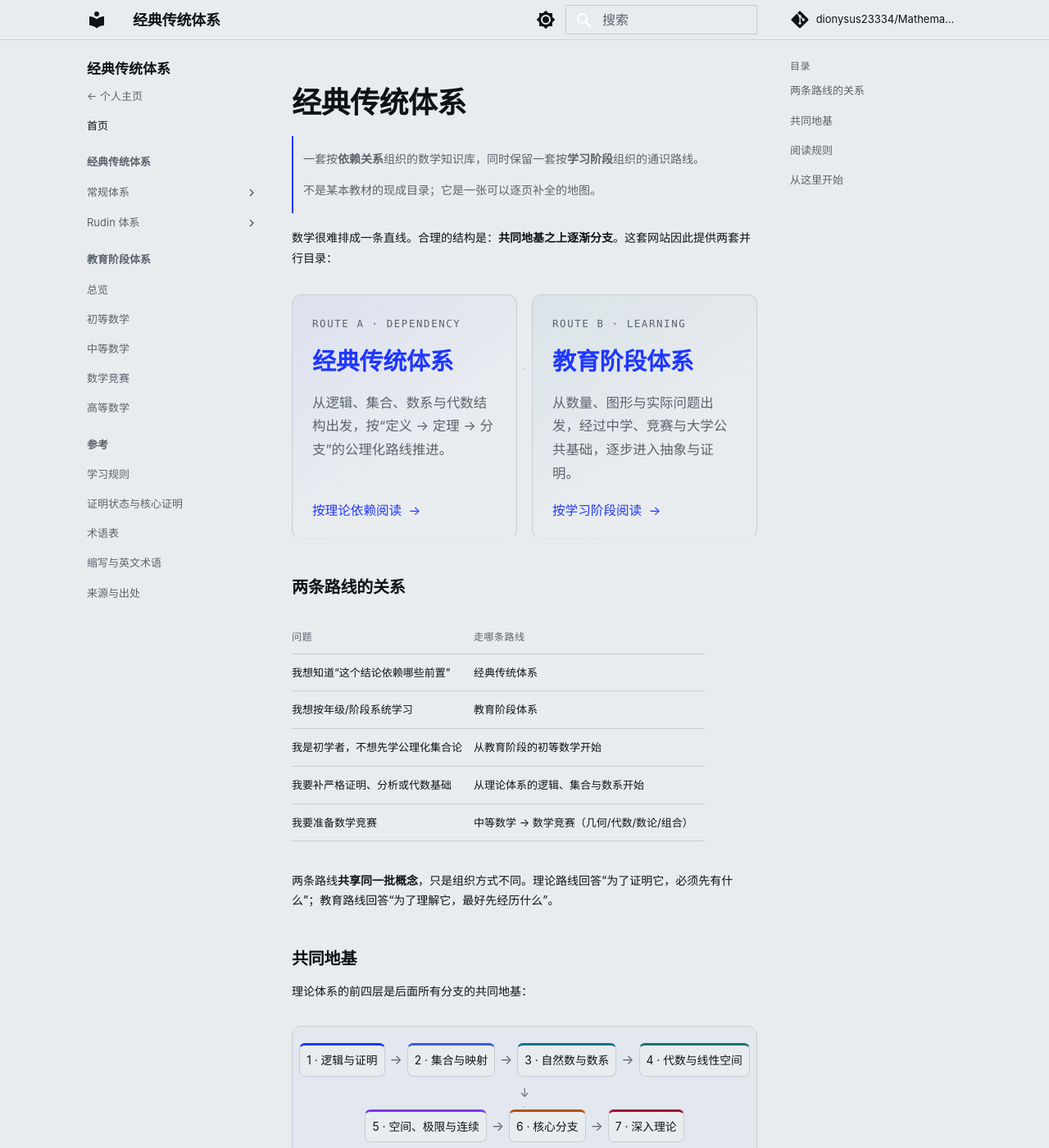
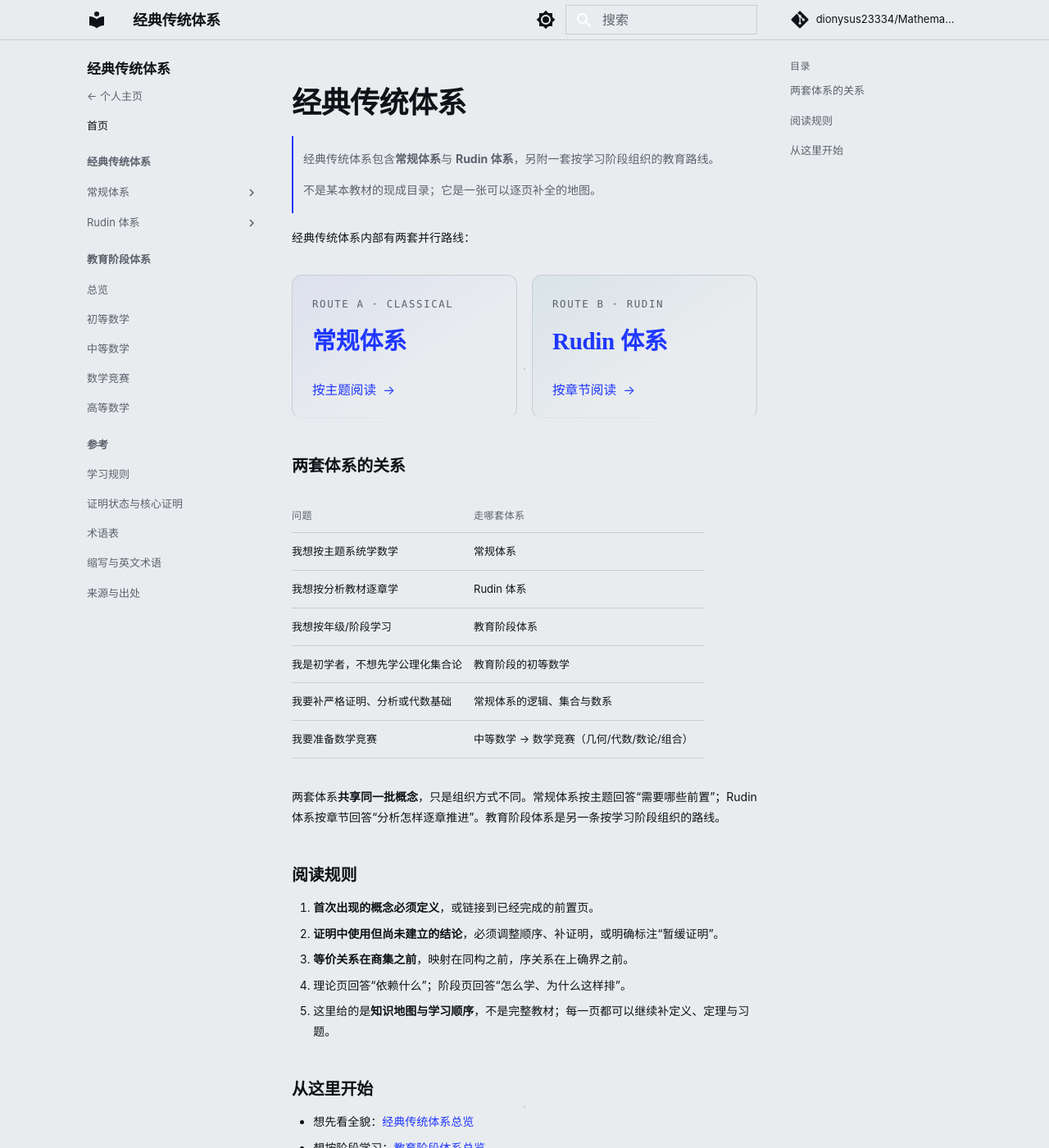
Before and after one commit to dionysus23334/Mathematics, an MkDocs documentation site: the page built from docs/index.md, in a window 1280 px wide and 1400 px high. Shown: the whole window at 82% size. Built offline with MkDocs 1.6.1 and Material for MkDocs 9.7.7, drawn with Linux system fonts in a browser that asks for light colours; comment, search, counter and statistics services are not loaded; some of the changed text lies outside the part shown.

Commit message:
Remove foundation map and clean homepage route cards

```diff
--- a/docs/index.md
+++ b/docs/index.md
@@ -1,63 +1,36 @@
 # 经典传统体系
 
-> 一套按**依赖关系**组织的数学知识库，同时保留一套按**学习阶段**组织的通识路线。
+> 经典传统体系包含**常规体系**与 **Rudin 体系**，另附一套按学习阶段组织的教育路线。
 >
 > 不是某本教材的现成目录；它是一张可以逐页补全的地图。
 
-数学很难排成一条直线。合理的结构是：**共同地基之上逐渐分支**。这套网站因此提供两套并行目录：
+经典传统体系内部有两套并行路线：
 
 <div class="route-grid">
   <a class="route-card route-card--theory" href="theory/">
-    <span class="route-kicker">ROUTE A · DEPENDENCY</span>
-    <span class="route-title">经典传统体系</span>
-    <span class="route-desc">从逻辑、集合、数系与代数结构出发，按“定义 → 定理 → 分支”的公理化路线推进。</span>
-    <span class="route-foot">按理论依赖阅读 <span>→</span></span>
+    <span class="route-kicker">ROUTE A · CLASSICAL</span>
+    <span class="route-title">常规体系</span>
+    <span class="route-foot">按主题阅读 <span>→</span></span>
   </a>
-  <a class="route-card route-card--stage" href="stages/">
-    <span class="route-kicker">ROUTE B · LEARNING</span>
-    <span class="route-title">教育阶段体系</span>
-    <span class="route-desc">从数量、图形与实际问题出发，经过中学、竞赛与大学公共基础，逐步进入抽象与证明。</span>
-    <span class="route-foot">按学习阶段阅读 <span>→</span></span>
+  <a class="route-card route-card--stage" href="theory/rudin/01-real-complex/">
+    <span class="route-kicker">ROUTE B · RUDIN</span>
+    <span class="route-title">Rudin 体系</span>
+    <span class="route-foot">按章节阅读 <span>→</span></span>
   </a>
 </div>
 
-## 两条路线的关系
+## 两套体系的关系
 
-| 问题 | 走哪条路线 |
+| 问题 | 走哪套体系 |
 |---|---|
-| 我想知道“这个结论依赖哪些前置” | 经典传统体系 |
-| 我想按年级/阶段系统学习 | 教育阶段体系 |
-| 我是初学者，不想先学公理化集合论 | 从教育阶段的初等数学开始 |
-| 我要补严格证明、分析或代数基础 | 从理论体系的逻辑、集合与数系开始 |
+| 我想按主题系统学数学 | 常规体系 |
+| 我想按分析教材逐章学 | Rudin 体系 |
+| 我想按年级/阶段学习 | 教育阶段体系 |
+| 我是初学者，不想先学公理化集合论 | 教育阶段的初等数学 |
+| 我要补严格证明、分析或代数基础 | 常规体系的逻辑、集合与数系 |
 | 我要准备数学竞赛 | 中等数学 → 数学竞赛（几何/代数/数论/组合） |
 
-两条路线**共享同一批概念**，只是组织方式不同。理论路线回答“为了证明它，必须先有什么”；教育路线回答“为了理解它，最好先经历什么”。
-
-## 共同地基
-
-理论体系的前四层是后面所有分支的共同地基：
-
-<div class="dep-map">
-  <div class="dep-row">
-    <span class="dep-node dep-node--logic">1 · 逻辑与证明</span>
-    <span class="dep-arrow">→</span>
-    <span class="dep-node dep-node--set">2 · 集合与映射</span>
-    <span class="dep-arrow">→</span>
-    <span class="dep-node dep-node--num">3 · 自然数与数系</span>
-    <span class="dep-arrow">→</span>
-    <span class="dep-node dep-node--alg">4 · 代数与线性空间</span>
-  </div>
-  <div class="dep-down">↓</div>
-  <div class="dep-row">
-    <span class="dep-node dep-node--space">5 · 空间、极限与连续</span>
-    <span class="dep-arrow">→</span>
-    <span class="dep-node dep-node--branch">6 · 核心分支</span>
-    <span class="dep-arrow">→</span>
-    <span class="dep-node dep-node--deep">7 · 深入理论</span>
-  </div>
-</div>
-
-这不是说“必须学完全部代数才能进入分析”。分支开始分支，每条分支只要求自己需要的前置；网站会在每一页顶部列出前置清单。
+两套体系**共享同一批概念**，只是组织方式不同。常规体系按主题回答“需要哪些前置”；Rudin 体系按章节回答“分析怎样逐章推进”。教育阶段体系是另一条按学习阶段组织的路线。
 
 ## 阅读规则
 
--- a/docs/stylesheets/extra.css
+++ b/docs/stylesheets/extra.css
@@ -633,7 +633,7 @@ body {
 .route-card {
   display: flex;
   flex-direction: column;
-  min-height: 220px;
+  min-height: 0;
   padding: 24px 24px 20px;
   border: 1px solid var(--md-default-fg-color--lightest);
   border-radius: 12px;
@@ -670,8 +670,8 @@ body {
   line-height: 1.75;
 }
 .route-foot {
-  margin-top: auto;
-  padding-top: 18px;
+  margin-top: 20px;
+  padding-top: 0;
   color: var(--md-primary-fg-color);
   font-size: .78rem;
 }
@@ -681,60 +681,8 @@ body {
 }
 .route-card:hover .route-foot span { transform: translateX(4px); }
 
-.dep-map {
-  margin: 1.5rem 0 1.8rem;
-  padding: 20px 16px;
-  border: 1px solid var(--md-default-fg-color--lightest);
-  border-radius: 12px;
-  background: rgba(31, 55, 255, .025);
-  text-align: center;
-}
-.dep-row {
-  display: flex;
-  align-items: center;
-  justify-content: center;
-  flex-wrap: nowrap;
-  gap: 6px;
-}
-.dep-node {
-  display: inline-block;
-  padding: 6px 8px;
-  border: 1px solid var(--md-default-fg-color--lightest);
-  border-radius: 7px;
-  background: var(--md-default-bg-color);
-  font-size: .69rem;
-  white-space: nowrap;
-}
-.dep-node--logic { border-top: 3px solid #1f37ff; }
-.dep-node--set { border-top: 3px solid #3b5bdb; }
-.dep-node--num { border-top: 3px solid #0e7490; }
-.dep-node--alg { border-top: 3px solid #0f766e; }
-.dep-node--space { border-top: 3px solid #7c3aed; }
-.dep-node--branch { border-top: 3px solid #b45309; }
-.dep-node--deep { border-top: 3px solid #9f1239; }
-.dep-arrow { color: var(--md-default-fg-color--light); font-size: .8rem; }
-.dep-down { color: var(--md-default-fg-color--light); margin: 8px 0; }
-
-.layer-grid {
-  display: grid;
-  grid-template-columns: repeat(2, minmax(0, 1fr));
-  gap: 14px;
-  margin: 1.2rem 0;
-}
-.layer-card {
-  padding: 16px 18px;
-  border: 1px solid var(--md-default-fg-color--lightest);
-  border-radius: 10px;
-  background: var(--md-default-bg-color);
-}
-.layer-card h3 { margin: 0 0 6px; font-size: .95rem; }
-.layer-card p { margin: 0; font-size: .78rem; color: var(--md-default-fg-color--light); line-height: 1.7; }
-.layer-card a { text-decoration: none; }
-
 @media (max-width: 700px) {
-  .route-grid, .layer-grid { grid-template-columns: 1fr; }
-  .dep-row { flex-direction: column; }
-  .dep-arrow { transform: rotate(90deg); }
+  .route-grid { grid-template-columns: 1fr; }
 }
 
 /* book navigation */
--- a/docs/theory/06-branches.md
+++ b/docs/theory/06-branches.md
@@ -4,7 +4,7 @@
 
 > **前置**：逻辑、集合、数系、代数、空间中的相应部分。分支之间可以并行，但每条分支只使用自己列出的前置。
 >
-> 这一页不是“学完一个再学下一个”的队列，而是“在共同地基上选择入口”的地图。
+> 这一页不是“学完一个再学下一个”的队列，而是“在共同语言上选择入口”的地图。
 
 ## 分支总表
 
```
